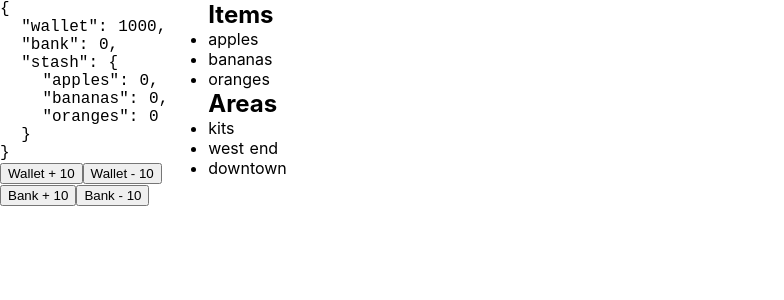
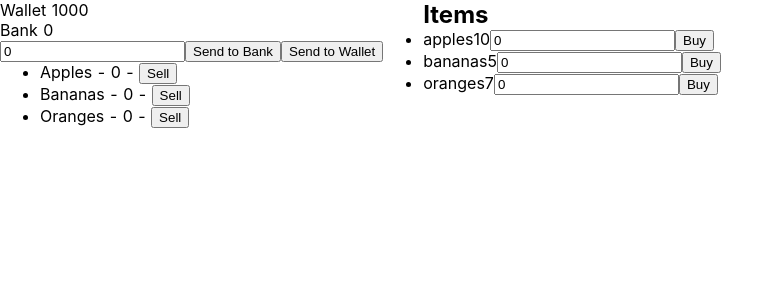
Before and after one commit to ccmdesign/dopewars-vue, a Nuxt app: page / in a window 1280 px wide. Shown: the top 300 px of the page, without its empty margins (0-784 px from the left). Built offline with nearby package versions, Linux system fonts and the light colour scheme.

Commit message:
initial take on buy interface

```diff
--- a/pages/index.vue
+++ b/pages/index.vue
@@ -1,27 +1,42 @@
 <template>
   <div class="container">
     <aside>
-      <pre>{{ player }}</pre>
+      <div>Wallet {{player.wallet}}</div>
+      <div>Bank {{player.bank}}</div>
       <div>
-        <button @click="addWallet(10)">Wallet + 10</button>
-        <button @click="subtractWallet(10)">Wallet - 10</button>
+        <input type="text" v-model=wallet_temp>
+        <button @click="transferToBank(wallet_temp)">Send to Bank</button>
+        <button @click="transferToWallet(wallet_temp)">Send to Wallet</button>
       </div>
-      <div>
-        <button @click="addBank(10)">Bank + 10</button>
-        <button @click="subtractBank(10)">Bank - 10</button>
-      </div>
+      <ul>
+        <li>Apples - {{player.stash.apples}} - <button>Sell</button></li>
+        <li>Bananas - {{player.stash.bananas}} - <button>Sell</button></li>
+        <li>Oranges - {{player.stash.oranges}} - <button>Sell</button></li>
+      </ul>
     </aside>
-
-
     <div>
       <ul>
         <h2>Items</h2>
-        <li v-for="i in items" :key="i.name">{{i.name}}</li>
+        <li>
+          <span>{{items[0].name}}</span>
+          <span>{{items[0].price}}</span>
+          <input type="text" v-model=apples_temp>
+          <button>Buy</button>
+        </li>
+        <li>
+          <span>{{items[1].name}}</span>
+          <span>{{items[1].price}}</span>
+          <input type="text" v-model=bananas_temp>
+          <button>Buy</button>
+        </li>
+        <li>
+          <span>{{items[2].name}}</span>
+          <span>{{items[2].price}}</span>
+          <input type="text" v-model=oranges_temp>
+          <button>Buy</button>
+        </li>
       </ul>
-      <ul>
-        <h2>Areas</h2>
-        <li v-for="i in areas" :key="i.name">{{i.name}}</li>
-      </ul>
+
     </div>
   </div>
 </template>
@@ -30,6 +45,14 @@
 import { mapMutations } from 'vuex'
 
 export default {
+  data() {
+    return {
+      "wallet_temp": 0,
+      "apples_temp": 0,
+      "bananas_temp": 0,
+      "oranges_temp": 0,
+    }
+  },
   computed: {
     player() {
       return this.$store.state.player
@@ -42,6 +65,27 @@ export default {
     },
   },
   methods: {
+    transferToBank(n) {
+      if (this.player.wallet >= n ) {
+        this.$store.commit('subtractWallet', n);
+        this.$store.commit('addBank', n);
+      } else {
+        // We should throw an error here and show a better message to the user
+        alert("Not enough cash")
+        this.wallet_temp = this.player.wallet
+      }
+    },
+    transferToWallet(n) {
+      if (this.player.bank >= n ) {
+        this.$store.commit('addWallet', n);
+        this.$store.commit('subtractBank', n);
+      } else {
+        // We should throw an error here and show a better message to the user
+        alert("Not enough cash")
+        this.wallet_temp = this.player.bank
+      }
+    },
+
     addWallet(n) {
       this.$store.commit('addWallet', n);
     },
--- a/store/index.js
+++ b/store/index.js
@@ -19,23 +19,36 @@ export const state = () => ({
       { "name": "downtown" },
     ],
     "items": [
-      { "name": "apples" },
-      { "name": "bananas" },
-      { "name": "oranges" },
+      {
+        "name": "apples",
+        "price": 10
+      },
+      {
+        "name": "bananas",
+        "price": 5
+      },
+      {
+        "name": "oranges",
+        "price": 7
+      },
     ]
 });
 
 export const mutations = {
   addWallet(state, n) {
+    n = parseInt(n);
     state.player.wallet = state.player.wallet + n;
   },
   subtractWallet(state, n) {
+    n = parseInt(n);
     state.player.wallet = state.player.wallet - n;
   },
   addBank(state, n) {
+    n = parseInt(n);
     state.player.bank = state.player.bank + n;
   },
   subtractBank(state, n) {
+    n = parseInt(n);
     state.player.bank = state.player.bank - n;
   }
 }
```
